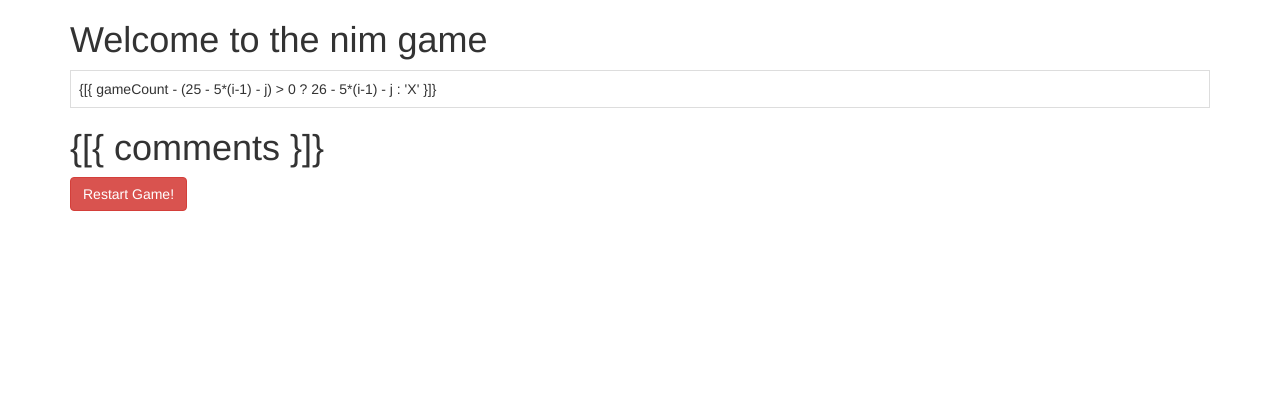
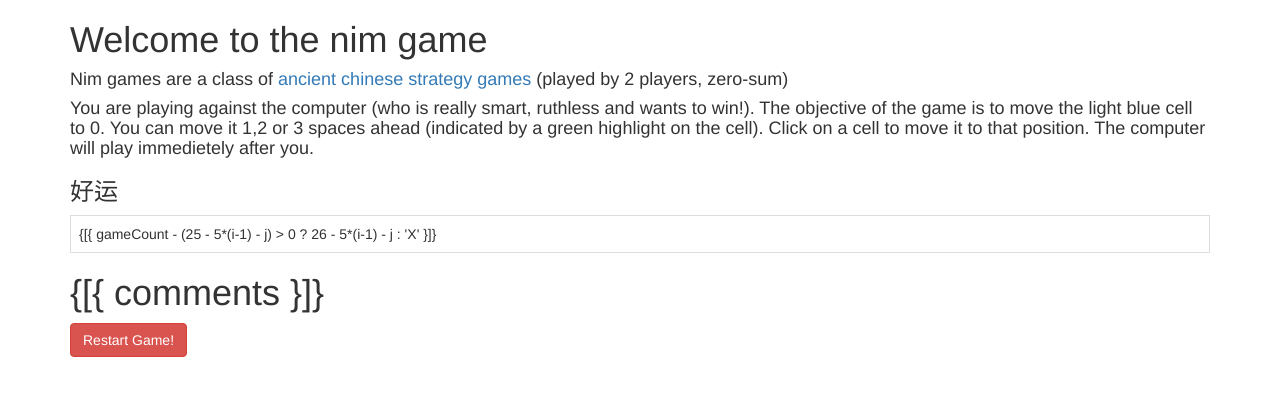
Before and after one commit to derbedhruv/nimgame1, a Flask app: page / in a window 1280 px wide. Shown: the top 396 px of the page. Run offline with Flask 2, Linux system fonts and the light colour scheme; some libraries are stand-ins or nearby versions.

Commit message:
Add basic instructions

```diff
--- a/templates/index.html
+++ b/templates/index.html
@@ -22,6 +22,7 @@
                 $scope.comments = "";
 
                 console.log("=========let the games begin. And may the odds be ever in your favour.===========")
+                console.log("=========       visit derbedhruv.com for more of my cool stuff.       ===========")
                 console.log($scope.gameCount);
 
                 // Use a "/test" namespace.
@@ -76,7 +77,7 @@
 
                 $scope.selectPosition = function ($parentIndex, $index) {
                     // send selected position to server as current position
-                    console.log($scope.gameCount - 25 + 5*$parentIndex + $index);
+                    // console.log($scope.gameCount - 25 + 5*$parentIndex + $index);
 
                     socket.emit('player_move', {
                         data: $scope.gameCount - 25 + 5*$parentIndex + $index
@@ -107,6 +108,9 @@
 <body>
   <div class="container" ng-app="nimApp" ng-controller="nimCtrl">
     <h1>Welcome to the nim game</h1>
+    <h4>Nim games are a class of <a href="https://en.wikipedia.org/wiki/Nim">ancient chinese strategy games</a> (played by 2 players, zero-sum)</h4>
+    <h4>You are playing against the computer (who is really smart, ruthless and wants to win!). The objective of the game is to move the <span style="#ddddf5">light blue</span> cell to 0. You can move it 1,2 or 3 spaces ahead (indicated by a green highlight on the cell). Click on a cell to move it to that position. The computer will play immedietely after you.</h4>
+    <h3>好运</h3>
 
     <table class="table table-bordered">
         <tr ng-repeat="i in [1,2,3,4,5]">
```
